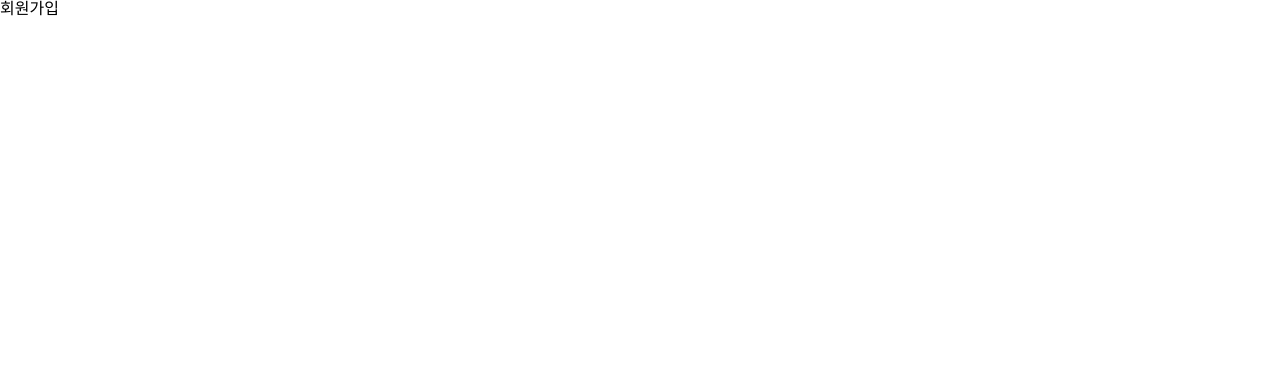
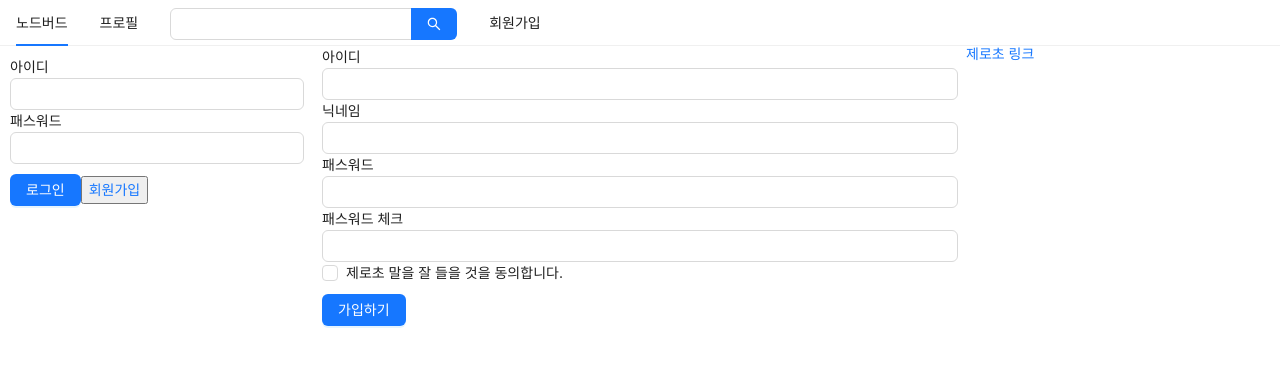
Before and after one commit to jangth0655/nodeBrid, a Next.js app: page /signup in a window 1280 px wide. Shown: the top 366 px of the page. Built offline with nearby package versions, Linux system fonts and the light colour scheme.

Commit message:
feat : 회원가입페이지

```diff
--- a/components/LoginForm.tsx
+++ b/components/LoginForm.tsx
@@ -2,6 +2,7 @@
 import React, { useCallback, useState } from 'react';
 import Link from 'next/link';
 import styled from 'styled-components';
+import useInput from './hooks/useInput';
 
 const ButtonWrapper = styled.div`
   margin-top: 10px;
@@ -16,19 +17,8 @@
 }
 
 const LoginForm = ({ setIsLoggedIn }: Props) => {
-  const [id, setId] = useState('');
-  const [password, setPassword] = useState('');
-
-  const onChangeId = useCallback((e: React.ChangeEvent<HTMLInputElement>) => {
-    setId(e.target.value);
-  }, []);
-
-  const onChangePassword = useCallback(
-    (e: React.ChangeEvent<HTMLInputElement>) => {
-      setPassword(e.target.value);
-    },
-    []
-  );
+  const [id, onChangeId] = useInput('');
+  const [password, onChangePassword] = useInput('');
 
   const onSubmitForm = useCallback(() => {
     if (id && password) {
--- /dev/null
+++ b/components/hooks/useInput.tsx
@@ -0,0 +1,9 @@
+import React, { useCallback, useState } from 'react';
+
+export default (initialValue = null) => {
+  const [value, setValue] = useState(initialValue);
+  const handler = useCallback((e: React.ChangeEvent<HTMLInputElement>) => {
+    setValue(e.target.value);
+  }, []);
+  return [value, handler];
+};
--- a/pages/signup.tsx
+++ b/pages/signup.tsx
@@ -1,14 +1,112 @@
 import { NextPage } from 'next';
 import Head from 'next/head';
+import AppLayout from '../components/AppLayout';
+import { Button, Checkbox, Form, Input } from 'antd';
+import { useCallback, useState } from 'react';
+import useInput from '../components/hooks/useInput';
+import styled from 'styled-components';
+import { CheckboxChangeEvent } from 'antd/es/checkbox';
+
+const ErrorMessage = styled.div`
+  color: red;
+`;
 
 const Signup: NextPage = () => {
+  const [id, onChangeId] = useInput('');
+  const [password, onChangePassword] = useInput('');
+  const [nickname, onChangeNickname] = useInput('');
+  const [passwordCheck, setPasswordCheck] = useState('');
+  const [passwordError, setPasswordError] = useState(false);
+
+  const [term, setTerm] = useState(false);
+  const [termError, setTermError] = useState(false);
+
+  const onChangeTerm = useCallback(
+    (e: CheckboxChangeEvent) => {
+      setTerm(e.target.checked);
+      setTermError(false);
+    },
+    [term]
+  );
+
+  const onChangePasswordCheck = useCallback(
+    (e: React.ChangeEvent<HTMLInputElement>) => {
+      setPasswordCheck(e.target.value);
+      setPasswordError(e.target.value !== password);
+    },
+    [passwordCheck]
+  );
+  const onSubmit = useCallback(() => {
+    if (password !== passwordCheck) {
+      return setPasswordError(true);
+    }
+    if (!term) {
+      return setTermError(true);
+    }
+  }, [id, nickname, password]);
+
   return (
-    <>
+    <AppLayout>
       <Head>
         <title>회원가입 | NodeBird</title>
       </Head>
-      <div>회원가입</div>
-    </>
+      <Form onFinish={onSubmit}>
+        <div>
+          <label htmlFor='user-id'>아이디</label>
+          <br />
+          <Input name='user-id' value={id} required onChange={onChangeId} />
+        </div>
+
+        <div>
+          <label htmlFor='user-nickname'>닉네임</label>
+          <br />
+          <Input
+            name='user-nickname'
+            value={nickname}
+            required
+            onChange={onChangeNickname}
+          />
+        </div>
+
+        <div>
+          <label htmlFor='user-password'>패스워드</label>
+          <br />
+          <Input
+            name='user-password'
+            value={password}
+            required
+            onChange={onChangePassword}
+            type='password'
+          />
+        </div>
+
+        <div>
+          <label htmlFor='user-password-check'>패스워드 체크</label>
+          <br />
+          <Input
+            name='user-password-check'
+            value={passwordCheck}
+            required
+            onChange={onChangePasswordCheck}
+            type='password'
+          />
+        </div>
+        {passwordError && (
+          <ErrorMessage>비밀번호가 일치하지 않습니다.</ErrorMessage>
+        )}
+        <div>
+          <Checkbox name='user-term' checked={term} onChange={onChangeTerm}>
+            제로초 말을 잘 들을 것을 동의합니다.
+          </Checkbox>
+          {termError && <ErrorMessage>약관에 동의하셔야합니다.</ErrorMessage>}
+        </div>
+        <div style={{ marginTop: 10 }}>
+          <Button type='primary' htmlType='submit'>
+            가입하기
+          </Button>
+        </div>
+      </Form>
+    </AppLayout>
   );
 };
 export default Signup;
```
